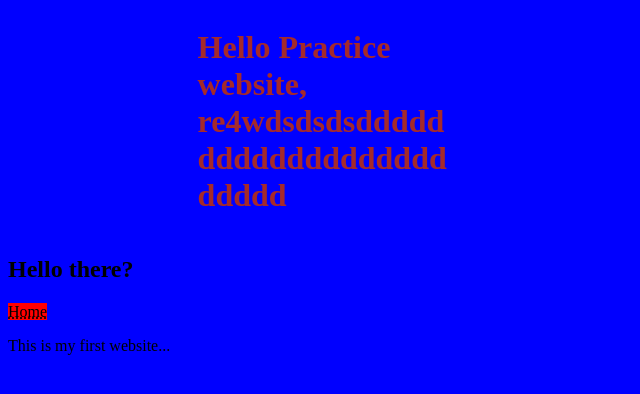
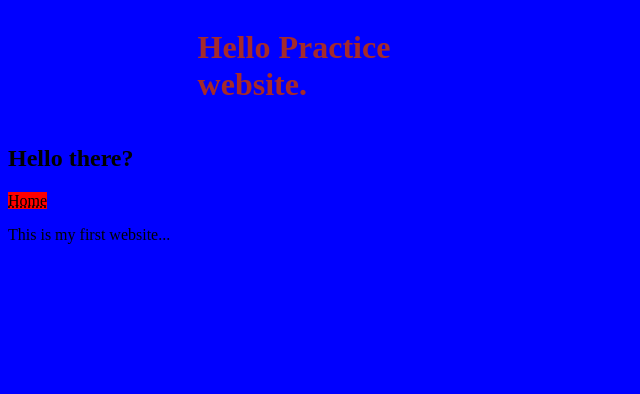
Before and after one commit to nazonasirkey/Practice, a plain HTML site: page index.html in a window 1280 px wide. Shown: the whole page, without its empty margins (0-640 px from the left). Drawn offline with Linux system fonts and the light colour scheme.

Commit message:
It will make corrections

```diff
--- a/index.html
+++ b/index.html
@@ -9,7 +9,7 @@
 </head>
 <body>
     <div>
-        <h1 class="dddd">Hello Practice website, re4wdsdsdsdddddddddddddddddddddddd</h1>
+        <h1 class="dddd">Hello Practice website.</h1>
     </div>
 
     <h2>Hello there?</h2>
```
